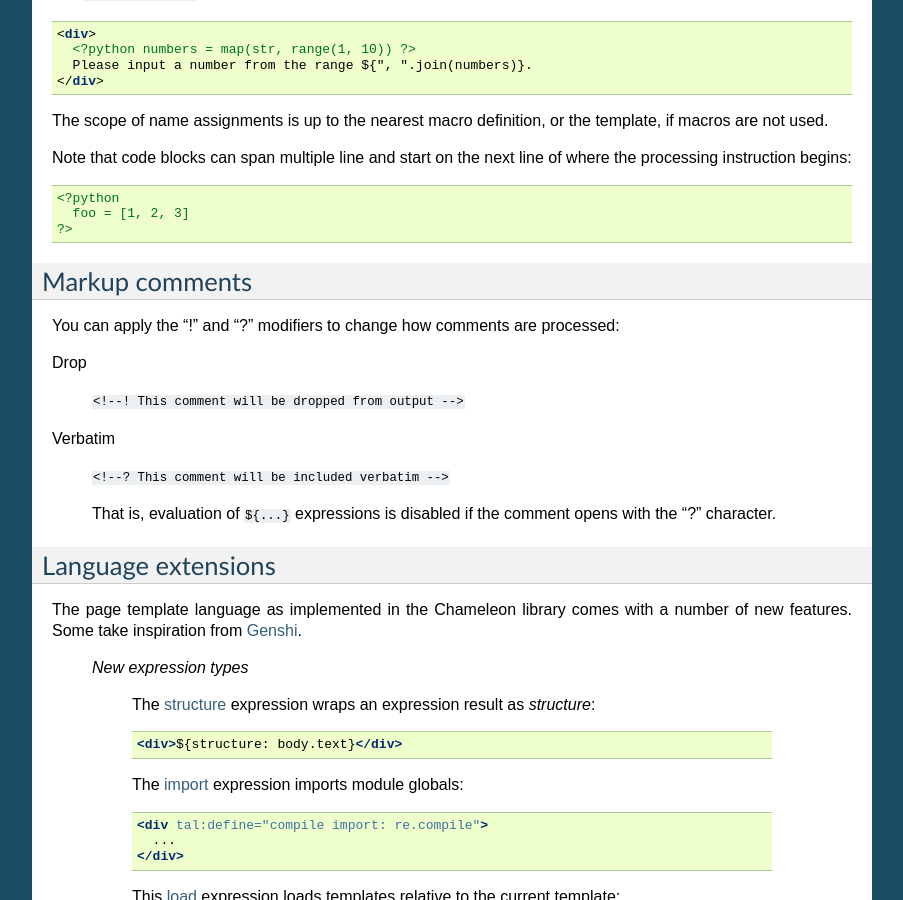
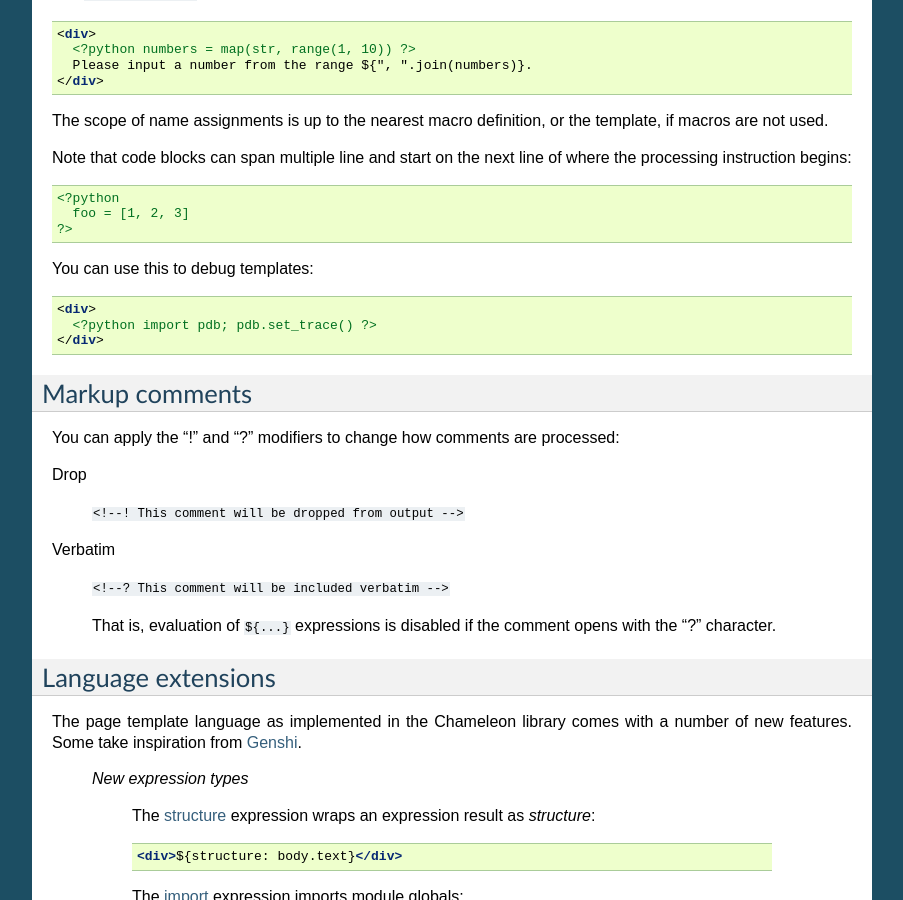
Before and after one commit to malthe/chameleon, a Sphinx documentation site: the page built from docs/reference.rst, in a window 1280 px wide and 900 px high, scrolled down 23725 px. Shown: the whole window, without its empty margins (198-1101 px from the left). Built offline with Sphinx 7.4.7, drawn with Linux system fonts in a browser that asks for light colours.

```diff
--- a/docs/reference.rst
+++ b/docs/reference.rst
@@ -1490,6 +1490,14 @@
     foo = [1, 2, 3]
   ?>
 
+You can use this to debug templates:
+
+.. code-block:: html
+
+  <div>
+    <?python import pdb; pdb.set_trace() ?>
+  </div>
+
 
 Markup comments
 ###############
```
Also changed, not shown: 3 other files.
